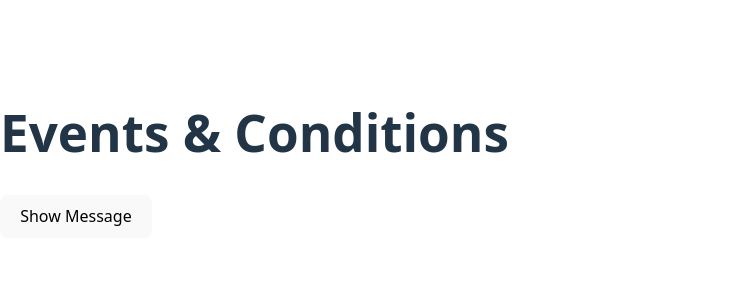
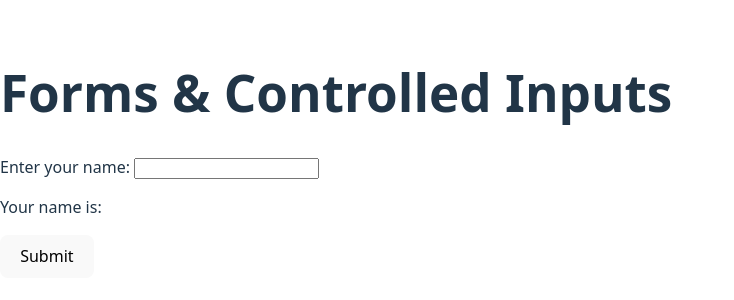
Before and after one commit to TGuetta/react-learning-journey, a React (Vite) app: page / in a window 1280 px wide. Shown: the part 246-546 px from the top of the page, without its empty margins (0-734 px from the left). Built offline with nearby package versions, Linux system fonts and the light colour scheme.

Commit message:
05: Created NameForm component with controlled input and form submission

```diff
--- a/src/App.jsx
+++ b/src/App.jsx
@@ -1,10 +1,10 @@
-import ToggleMessage from "./ToggleMessage";
+import NameForm from "./NameForm";
 
 function App() {
   return (
     <div>
-      <h1>Events & Conditions</h1>
-      <ToggleMessage />
+      <h1>Forms & Controlled Inputs</h1>
+      <NameForm />
     </div>
   );
 }
--- /dev/null
+++ b/src/NameForm.jsx
@@ -0,0 +1,33 @@
+import { useState } from "react";
+
+function NameForm() {
+  // Step 1: Create state to hold the input value
+  const [name, setName] = useState("");
+
+  // Step 2: Update the state every time the user types
+  function handleChange(event) {
+    setName(event.target.value); // read value from the input box
+  }
+
+  // Step 3: Handle form submission
+  function handleSubmit(event) {
+    event.preventDefault(); // prevent page refresh
+    alert(`Form submitted! Name: ${name}`);
+  }
+
+  // Step 4: Render the form and live preview
+  return (
+    <form onSubmit={handleSubmit}>
+      <label>
+        Enter your name:{" "}
+        <input type="text" value={name} onChange={handleChange} />
+      </label>
+
+      <p>Your name is: {name}</p>
+
+      <button type="submit">Submit</button>
+    </form>
+  );
+}
+
+export default NameForm;
--- a/src/ToggleMessage.jsx
+++ b/src/ToggleMessage.jsx
@@ -1,16 +1,32 @@
+// Step 1: Import useState from React
 import { useState } from "react";
 
+// Step 2: Define a React component named ToggleMessage
 function ToggleMessage() {
-  const [show, setShow] = useState(false);
+  // Step 3: useState creates a piece of "state" (a variable React watches)
+  // `show` is the current value, and `setShow` is the function to change it
+  const [show, setShow] = useState(false); // default: hidden
 
+  // Step 4: This function runs when the button is clicked
   function handleClick() {
+    // Toggle the current value (true becomes false, false becomes true)
     setShow(!show);
   }
+
+  // Step 5: Return JSX (React's "markup")
   return (
     <div>
-      <button onClick={handleClick}>{show ? "Hide" : "Show"} Message</button>
+      {/* Step 6: When the button is clicked, call handleClick */}
+      <button onClick={handleClick}>
+        {/* Step 7: Show different text based on the `show` value */}
+        {show ? "Hide" : "Show"} Message
+      </button>
+
+      {/* Step 8: If `show` is true, show this paragraph */}
       {show && <p>🎉 Surprise! You clicked the button.</p>}
     </div>
   );
 }
+
+// Step 9: Export the component so App.jsx can use it
 export default ToggleMessage;
```
